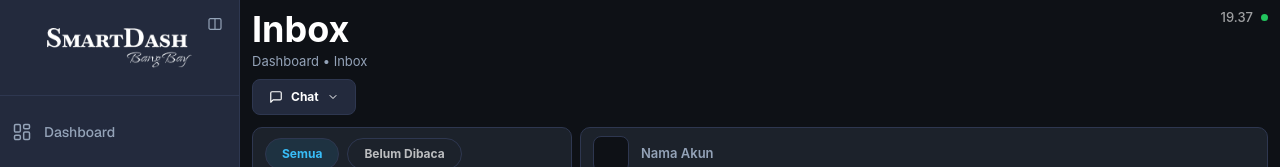
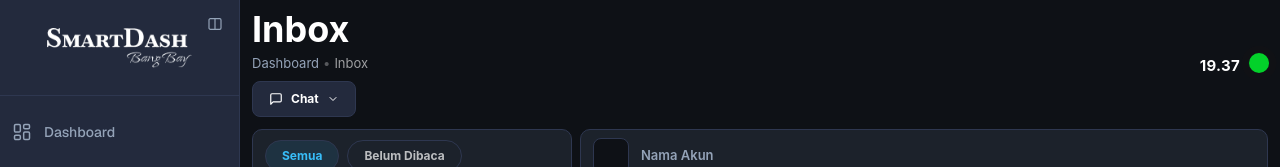
Before and after one commit to Agent-DashBoard/SmartDash-v.01, a Next.js app: page /inbox in a window 1280 px wide. Shown: the top 167 px of the page. Built offline with nearby package versions, Linux system fonts and the light colour scheme.

Commit message:
UPDATE 63: Inbox jam+dot sejajar breadcrumb gaya dashboard + breadcrumb Dashboard klikable ke /

```diff
--- a/app/inbox/page.tsx
+++ b/app/inbox/page.tsx
@@ -7,6 +7,7 @@
 "use client";
 
 import { useState, useEffect } from "react";
+import Link from "next/link";
 
 // ---- Tipe ----
 type ChatPlatform = "tiktok" | "youtube" | "instagram" | "whatsapp";
@@ -96,11 +97,35 @@ export default function InboxPage() {
       <div className="flex w-full flex-1 flex-col gap-3">
         {/* ===== HEADER: judul + breadcrumb + tombol Chat (kiri) · jam + dot (kanan) ===== */}
         <header className="flex items-start justify-between gap-2">
-          <div>
+          <div className="min-w-0 flex-1">
             <h1 className="text-[clamp(24px,3vw,36px)] font-bold leading-[1.21] text-white">
               Inbox
             </h1>
-            <p className="text-[13px] text-[#94A3B8]">Dashboard • Inbox</p>
+
+            {/* Breadcrumb + jam + dot — SATU BARIS sejajar (gaya dashboard) */}
+            <div className="mt-0.5 flex items-center justify-between gap-3">
+              <p className="text-[13px] text-[#94A3B8]">
+                <Link
+                  href="/"
+                  className="cursor-pointer transition-colors hover:text-white"
+                >
+                  Dashboard
+                </Link>
+                <span className="mx-1 text-white/30">•</span>
+                <span className="text-white/60">Inbox</span>
+              </p>
+
+              {/* Jam + dot — ukuran & gaya SAMA dengan dashboard */}
+              <div className="flex shrink-0 items-center gap-[10px]">
+                <span className="translate-y-[1.5px] text-[15px] font-bold leading-none tracking-[0.02em] text-white">
+                  {time}
+                </span>
+                <span className="relative flex h-[18px] w-[18px] shrink-0 items-center justify-center">
+                  <span className="absolute inline-flex h-full w-full animate-ping rounded-full bg-[#FF6B00] opacity-20" />
+                  <span className="relative inline-flex h-[18px] w-[18px] animate-pulse-dot rounded-full bg-[#00FF2F]" />
+                </span>
+              </div>
+            </div>
 
             {/* Tombol Chat → dropdown platform terhubung */}
             <div className="relative mt-2">
@@ -176,11 +201,6 @@ export default function InboxPage() {
                 </>
               )}
             </div>
-          </div>
-
-          <div className="flex items-center gap-2 text-[13px] font-medium text-white/60">
-            <span>{time}</span>
-            <span className="h-[7px] w-[7px] rounded-full bg-[#22C55E]" />
           </div>
         </header>
 
```
Also changed, not shown: 1 other file (tests, documents, lock files or other folders).
